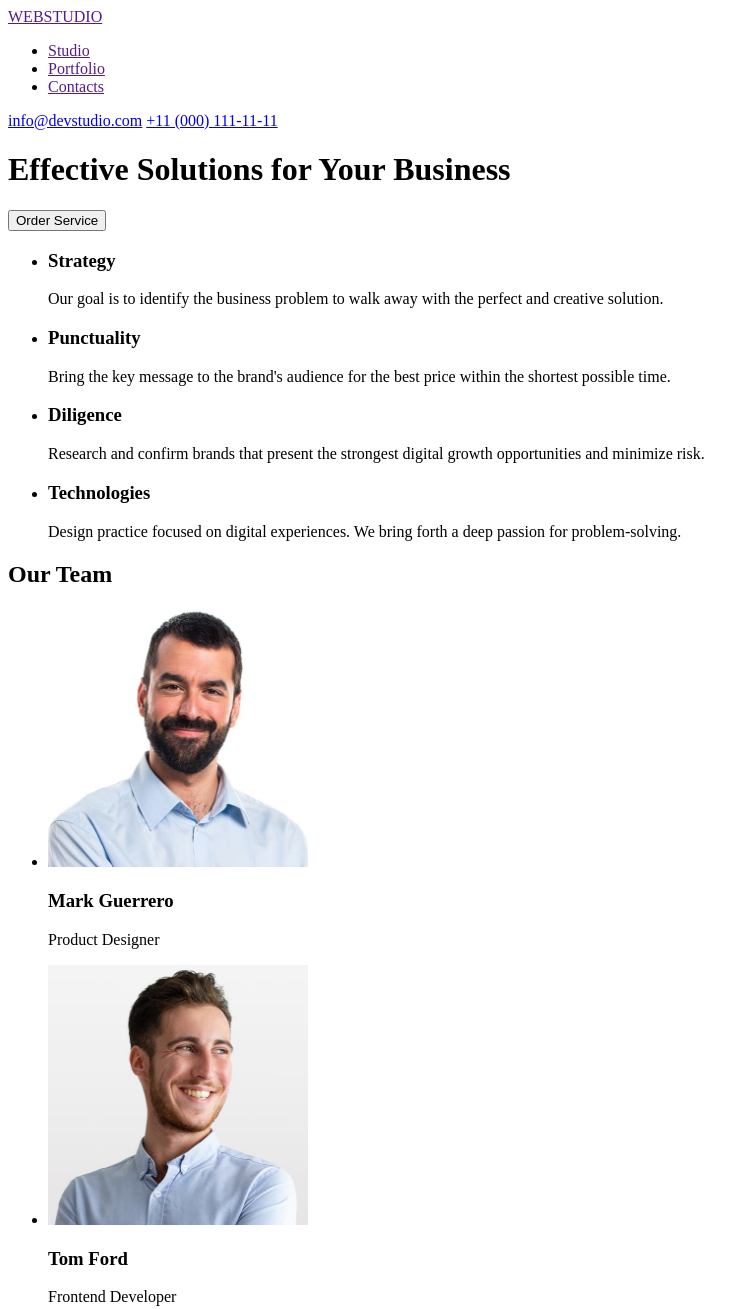
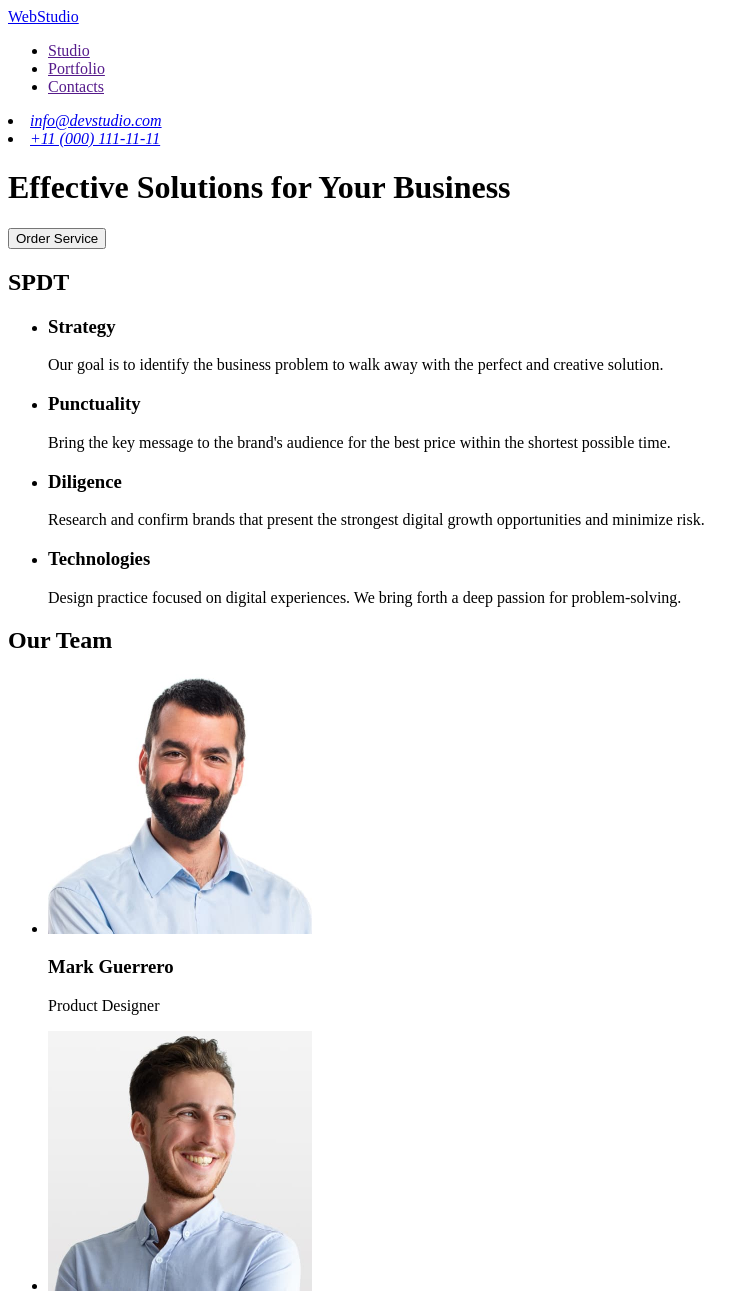
Before and after one commit to Anna-Kysla/goit-markup-hw-01, a plain HTML site: page index.html in a window 1280 px wide. Shown: the top 1309 px of the page, without its empty margins (0-754 px from the left). Drawn offline with Linux system fonts and the light colour scheme.

Commit message:
hw second

```diff
--- a/index.html
+++ b/index.html
@@ -7,20 +7,23 @@
   </head>
   <body>
     <header>
-      <a href="">WEBSTUDIO</a>
       <nav>
+        <a href="./index.html">WebStudio</a>
         <ul>
           <li><a href="">Studio</a></li>
           <li><a href="">Portfolio</a></li>
           <li><a href="">Contacts</a></li>
         </ul>
       </nav>
-      <a href="mailto:info@devstudio.com">info@devstudio.com</a>
-      <a href="tel:+110001111111">+11 (000) 111-11-11</a>
+      <address>
+        <li><a href="mailto:info@devstudio.com">info@devstudio.com</a></li>
+        <li><a href="tel:+110001111111">+11 (000) 111-11-11</a></li>
+      </address>
     </header>
     <main>
       <h1>Effective Solutions for Your Business</h1>
       <button type="button">Order Service</button>
+      <h2>SPDT</h2>
       <ul>
         <li>
           <h3>Strategy</h3>
@@ -58,14 +61,14 @@
           <img
             src="images/img1.jpg"
             alt="Mark Guerrero"
-            width="260"
+            width="264"
             height="260"
           />
           <h3>Mark Guerrero</h3>
           <p>Product Designer</p>
         </li>
         <li>
-          <img src="images/img2.jpg" alt="Tom Ford" width="260" height="260" />
+          <img src="images/img2.jpg" alt="Tom Ford" width="264" height="260" />
           <h3>Tom Ford</h3>
           <p>Frontend Developer</p>
         </li>
@@ -73,7 +76,7 @@
           <img
             src="images/img3.jpg"
             alt="Camila Garcia"
-            width="260"
+            width="264"
             height="260"
           />
           <h3>Camila Garcia</h3>
@@ -83,7 +86,7 @@
           <img
             src="images/img4.jpg"
             alt="Daniel Wilson"
-            width="260"
+            width="264"
             height="260"
           />
           <h3>Daniel Wilson</h3>
@@ -92,7 +95,7 @@
       </ul>
     </main>
     <footer>
-      <a href="">WEBSTUDIO</a>
+      <a href="./index.html">WebStudio</a>
       <p>
         Increase the flow of customers and sales for your business with digital
         marketing & growth solutions.
```
